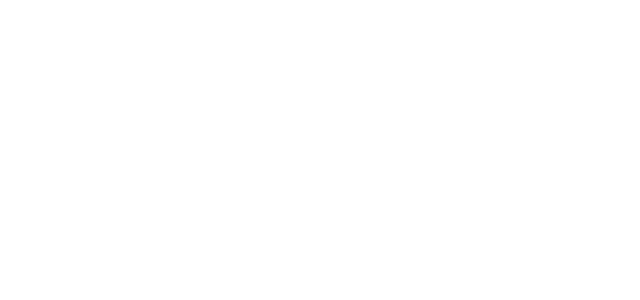
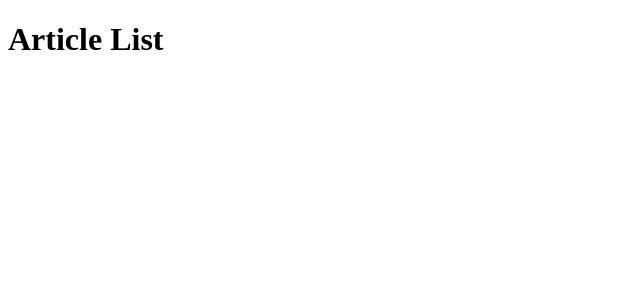
Before and after one commit to MattiaZecchinato/react-form, a React (Vite) app: page / in a window 1280 px wide. Shown: the top 300 px of the page, without its empty margins (0-640 px from the left). Built offline with nearby package versions, Linux system fonts and the light colour scheme.

Commit message:
feat: add Header component

```diff
--- a/src/App.jsx
+++ b/src/App.jsx
@@ -1,10 +1,13 @@
 import { useState } from 'react'
+
+// Header
+import Header from './components/Header';
 
 function App() {
 
   return (
     <>
-
+      <Header />
     </>
   )
 }
--- /dev/null
+++ b/src/components/Header.jsx
@@ -0,0 +1,4 @@
+export default function Header() {
+
+    return <h1>Article List</h1>
+}
```
